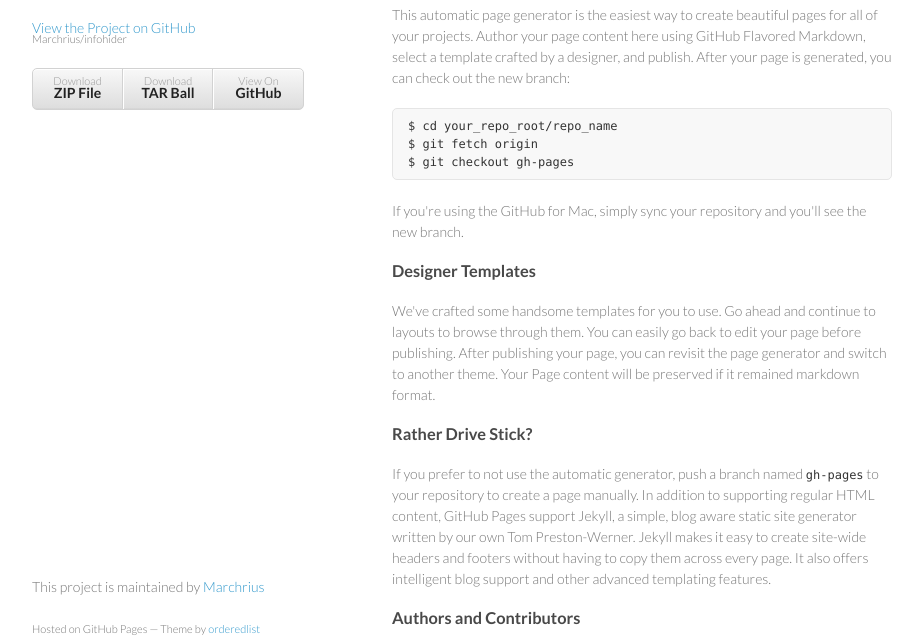
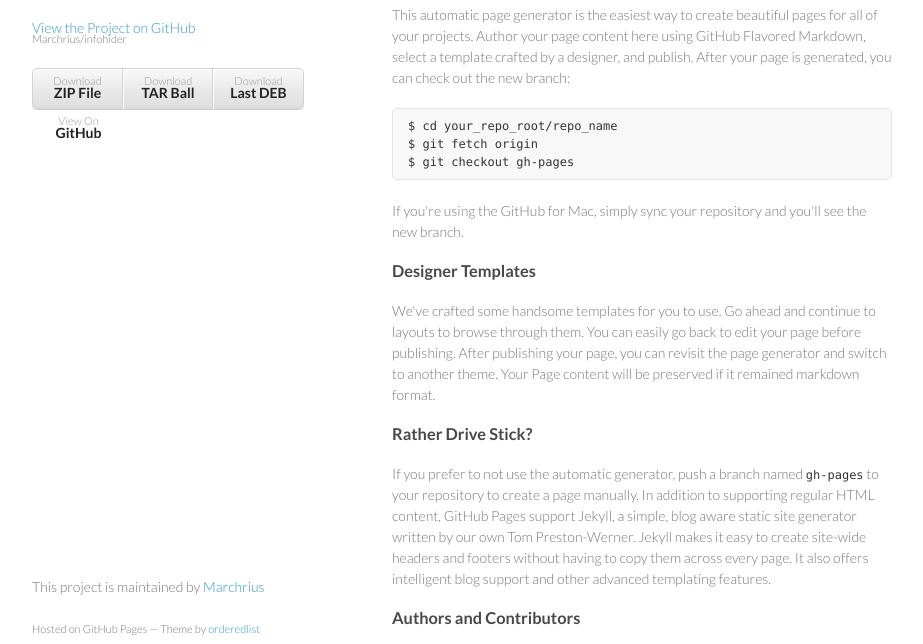
Before and after one commit to marchrius/infohider, a plain HTML site: page index.html in a window 1280 px wide. Shown: the part 92-736 px from the top of the page, without its empty margins (178-1101 px from the left). Drawn offline with Linux system fonts and the light colour scheme.

Commit message:
Author changes

```diff
--- a/index.html
+++ b/index.html
@@ -24,6 +24,7 @@
         <ul>
           <li><a href="https://github.com/Marchrius/infohider/zipball/master">Download <strong>ZIP File</strong></a></li>
           <li><a href="https://github.com/Marchrius/infohider/tarball/master">Download <strong>TAR Ball</strong></a></li>
+          <li><a href="https://github.com/Marchrius/infohider/tarball/master">Download <strong>Last DEB</strong></a></li>
           <li><a href="https://github.com/Marchrius/infohider">View On <strong>GitHub</strong></a></li>
         </ul>
       </header>
```
